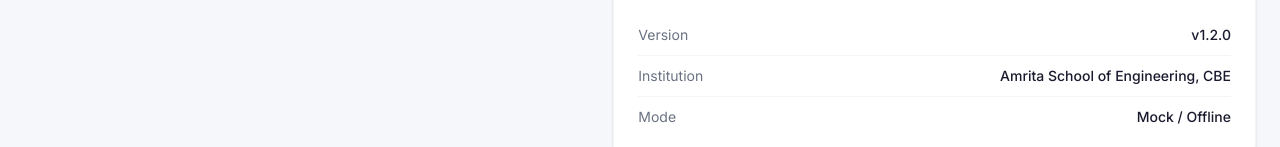
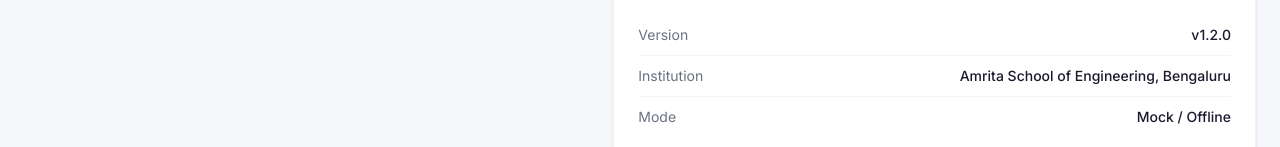
Before and after one commit to ARUN-17-0/amrita-event-tracker, a React (Vite) app in the folder admin-web/: page /settings in a window 1280 px wide. Shown: the part 802-949 px from the top of the page. Built offline with nearby package versions, Linux system fonts and the light colour scheme; no server answers; sample sign-in values are in the browser's storage.

Commit message:
chore: update institution name to Amrita School of Engineering, Bengaluru

```diff
--- a/admin-web/src/pages/dashboard/DashboardPage.tsx
+++ b/admin-web/src/pages/dashboard/DashboardPage.tsx
@@ -52,7 +52,7 @@ export function DashboardPage() {
               Welcome, {user?.fullName || 'User'}
             </h1>
             <p className="text-gray-500 text-sm mt-1">
-              Amrita School of Engineering, Coimbatore • <span className="inline-flex items-center px-2 py-0.5 rounded-full text-xs font-semibold bg-primary/10 text-primary capitalize">{getRoleBadge()}</span>
+              Amrita School of Engineering, Bengaluru • <span className="inline-flex items-center px-2 py-0.5 rounded-full text-xs font-semibold bg-primary/10 text-primary capitalize">{getRoleBadge()}</span>
             </p>
           </div>
           <Link
--- a/admin-web/src/pages/settings/SettingsPage.tsx
+++ b/admin-web/src/pages/settings/SettingsPage.tsx
@@ -172,7 +172,7 @@ export function SettingsPage() {
             <div className="divide-y divide-gray-100 text-sm">
               {[
                 ["Version", "v1.2.0"],
-                ["Institution", "Amrita School of Engineering, CBE"],
+                ["Institution", "Amrita School of Engineering, Bengaluru"],
                 ["Mode", import.meta.env.VITE_USE_MOCK === "true" ? "Mock / Offline" : "Firebase / Live"],
               ].map(([k, v]) => (
                 <div key={k} className="flex justify-between py-2.5">
--- a/admin-web/src/pages/students/BulkImportPage.tsx
+++ b/admin-web/src/pages/students/BulkImportPage.tsx
@@ -22,7 +22,7 @@ export function BulkImportPage() {
   const [result, setResult] = useState<BulkImportResult | null>(null);
 
   const handleDownloadTemplate = () => {
-    const csvContent = "data:text/csv;charset=utf-8,Full Name,College Email,Roll Number,Department Code,Semester,Section\nJohn Doe,john.doe@cb.students.amrita.edu,CB.EN.U4CSE20001,CSE,2024-2025,A";
+    const csvContent = "data:text/csv;charset=utf-8,Full Name,College Email,Roll Number,Department Code,Semester,Section\nJohn Doe,john.doe@blr.students.amrita.edu,BLR.EN.U4CSE20001,CSE,2024-2025,A";
     const encodedUri = encodeURI(csvContent);
     const link = document.createElement("a");
     link.setAttribute("href", encodedUri);
```
